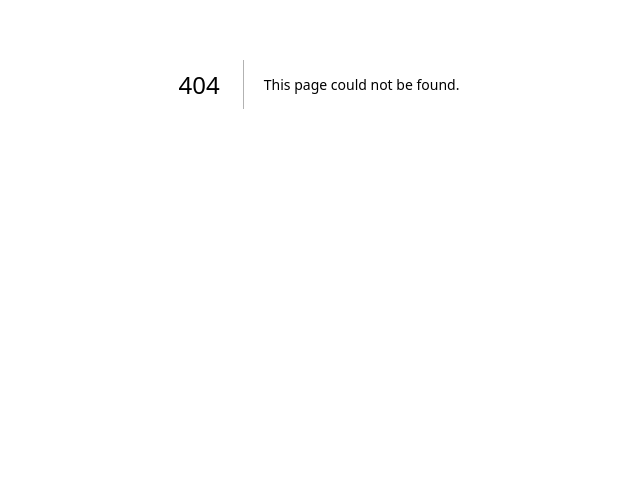
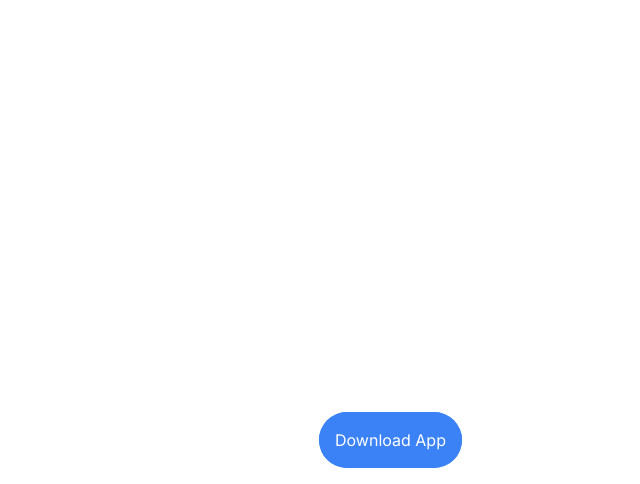
Before and after one commit to Stantheman227/paranotewebsite, a Next.js app: page /components/Download/DownloadButton in a window 1280 px wide. Before the commit this address had no page. Shown: the part 316-800 px from the top of the page, without its empty margins (321-961 px from the left). Built offline with nearby package versions, Linux system fonts and the light colour scheme.

Commit message:
Downaload Button angefangen.

```diff
--- /dev/null
+++ b/src/app/components/Download/DownloadButton/page.tsx
@@ -0,0 +1,40 @@
+"use client";
+
+import React, { useState, useEffect } from "react";
+
+const DownloadButton: React.FC = () => {
+  const [isScrolled, setIsScrolled] = useState(false);
+  const [animatePress, setAnimatePress] = useState(false);
+
+  useEffect(() => {
+    const handleScroll = () => {
+      setIsScrolled(window.scrollY > 0);
+    };
+
+    window.addEventListener("scroll", handleScroll);
+
+    return () => {
+      window.removeEventListener("scroll", handleScroll);
+    };
+  }, []);
+
+  const handleMouseEnter = () => {
+    setIsScrolled(false);
+    setAnimatePress(true); // Start der Animation beim Hovern
+    setTimeout(() => setAnimatePress(false), 1000); // Stoppt die Animation nach 1 Sekunde
+  };
+
+  return (
+    <button
+      className={`fixed bottom-0 left-1/2 p-4 mb-4 text-white bg-blue-500 rounded-full
+                  transition-opacity duration-300 ease-in-out
+                  ${isScrolled ? "opacity-50" : "opacity-100"}
+                  hover:opacity-100 ${animatePress ? "animate-press" : ""}`}
+      onMouseEnter={handleMouseEnter}
+    >
+      Download App
+    </button>
+  );
+};
+
+export default DownloadButton;
--- /dev/null
+++ b/src/app/components/Download/DownloadLinkManager/page.tsx
@@ -0,0 +1,15 @@
+const DownloadLinkManager = ({
+  children,
+  downloadUrl,
+}: {
+  children: (startDownload: () => void) => JSX.Element;
+  downloadUrl: string;
+}) => {
+  const startDownload = () => {
+    window.location.href = downloadUrl;
+  };
+
+  return children(startDownload);
+};
+
+export default DownloadLinkManager;
--- a/src/app/globals.css
+++ b/src/app/globals.css
@@ -81,3 +81,46 @@ html {
   overflow: hidden;
   transition: left 0.4s;
 }
+
+/* Grundlegende Stile für die Tasten */
+.button {
+  padding: 10px 20px;
+  margin: 5px;
+  border: 1px solid #ccc;
+  background-color: #eee;
+  border-radius: 3px;
+  box-shadow: 0 2px #999;
+  cursor: pointer;
+  user-select: none;
+  /* Animation */
+  transition: all 0.3s;
+}
+
+/* Hover Effekt */
+.button:hover {
+  background-color: #ddd;
+}
+
+/* Stil für das Drücken der Taste */
+.button:active {
+  transform: scale(0.95);
+  box-shadow: 0 1px #666;
+}
+
+/* Animation für das automatische Drücken */
+@keyframes pressButton {
+  0%,
+  100% {
+    transform: scale(1);
+    box-shadow: 0 2px #999;
+  }
+  50% {
+    transform: scale(0.95);
+    box-shadow: 0 1px #666;
+  }
+}
+
+/* Anwenden der Animation auf die Tasten */
+.animate-press {
+  animation: pressButton 1s ease infinite;
+}
--- a/src/app/layout.tsx
+++ b/src/app/layout.tsx
@@ -1,22 +1,24 @@
-import type { Metadata } from 'next'
-import { Inter } from 'next/font/google'
-import './globals.css'
+import type { Metadata } from "next";
+import { Inter } from "next/font/google";
+import "./globals.css";
+import DownloadButton from "./components/Download/DownloadButton/page";
 
-const inter = Inter({ subsets: ['latin'] })
+const inter = Inter({ subsets: ["latin"] });
 
 export const metadata: Metadata = {
-  title: 'Create Next App',
-  description: 'Generated by create next app',
-}
+  title: "Create Next App",
+  description: "Generated by create next app",
+};
 
 export default function RootLayout({
   children,
 }: {
-  children: React.ReactNode
+  children: React.ReactNode;
 }) {
   return (
     <html lang="en">
+      <DownloadButton />
       <body className={inter.className}>{children}</body>
     </html>
-  )
+  );
 }
```
